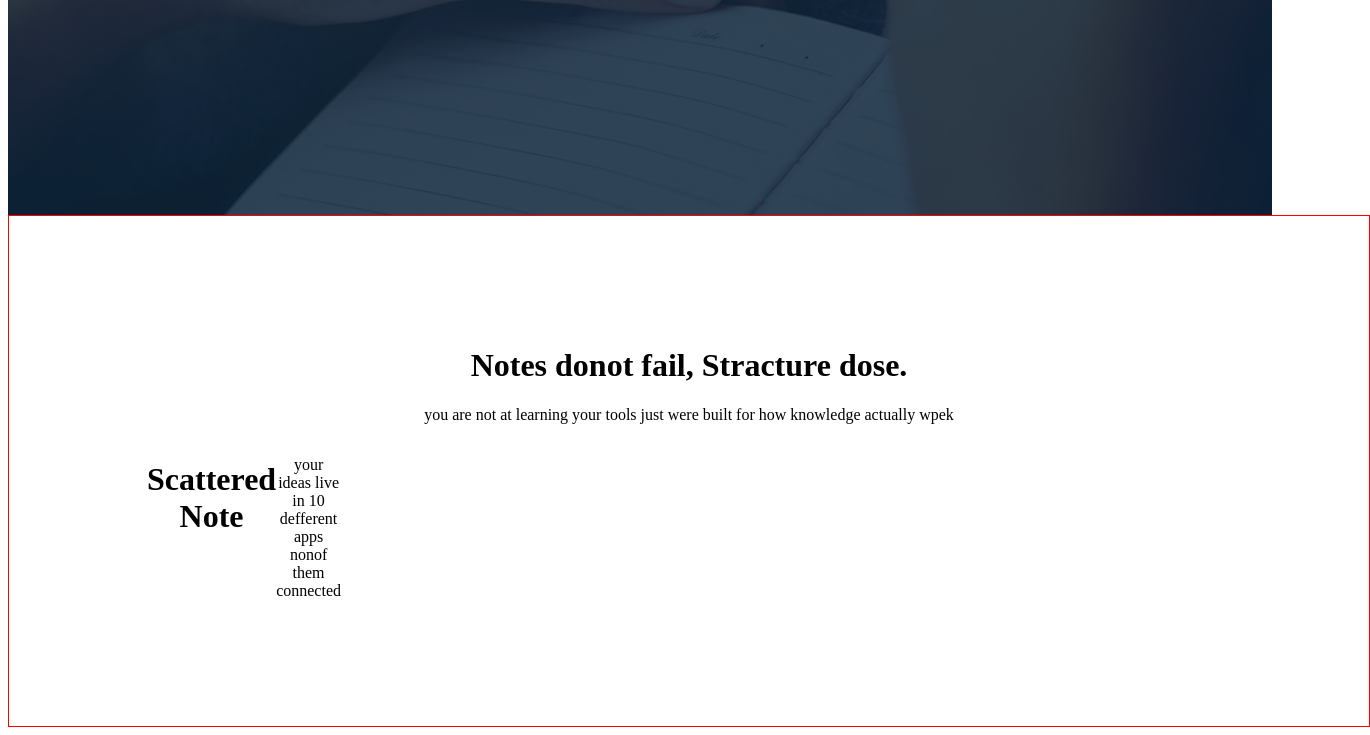
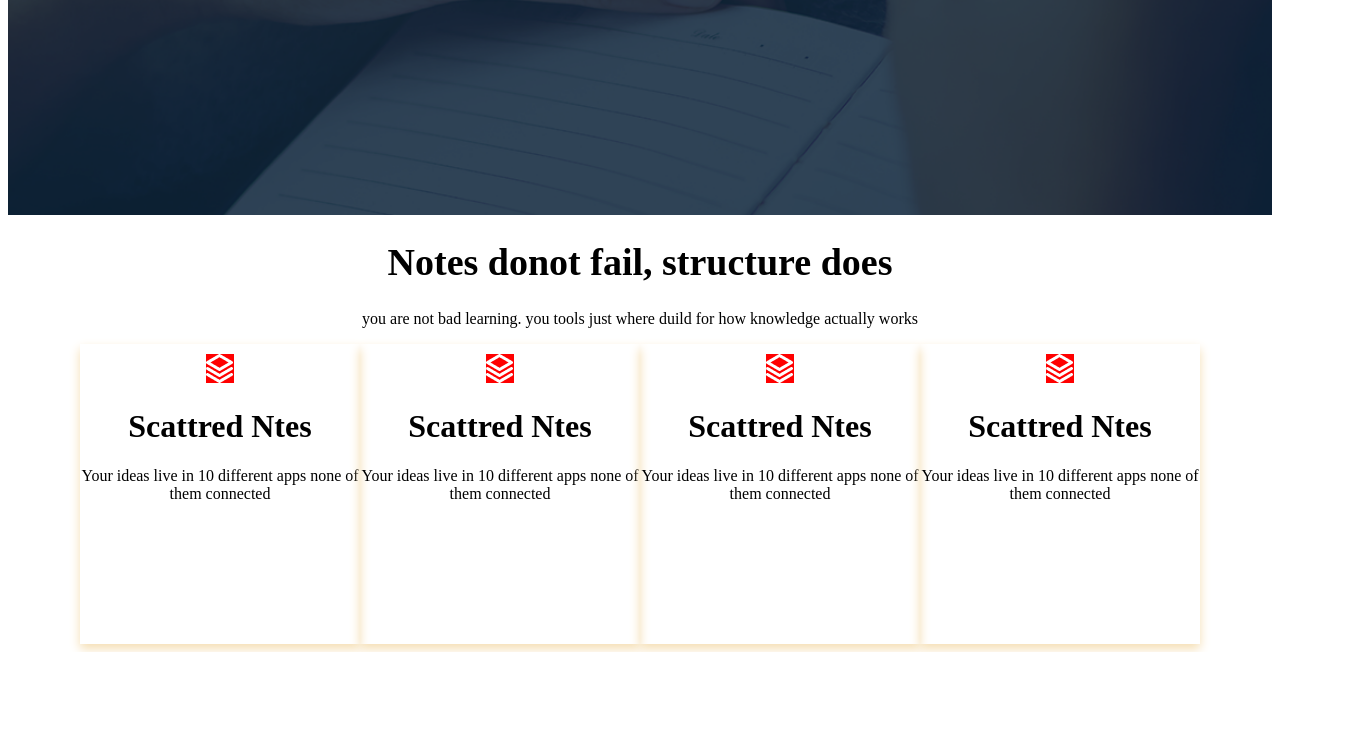
Before and after one commit to freelancer-1981/assignment-one, a plain HTML site: page index.html in a window 1280 px wide. Shown: the part 592-1327 px from the top of the page, 1370 px wide, since content can reach past the window. After the commit the page ends 1244 px from the top, so only its background shows below. Drawn offline with Linux system fonts and the light colour scheme.

Commit message:
added four card

```diff
--- a/assign.css
+++ b/assign.css
@@ -52,3 +52,17 @@
 
   .card{display: flex; justify-content: space-between;
   width: 125px;}
+
+
+  .card-header{ width:100%; align-items: center;
+     margin: auto; text-align: center;}
+
+     .card-header h1{font-size: 38px; font: bold;}
+
+     .four-card{ border: 1 px solid red; display: flex;
+       justify-content: space-around; margin: auto; width: 1120px;}
+
+      .card-design img{background-color: red; margin-top: 10px;}
+     .card-design{ width: 322px; height: 300px; text-align: center;
+      align-items: center; box-shadow: 0px 5px 10px wheat; gap: 5px;}
+      .card-design:hover{cursor: pointer; background-color: magenta;}
--- a/index.html
+++ b/index.html
@@ -13,8 +13,7 @@
         <nav>
 
             <div>
-                <img src="/Materials/assets/logo-navbar.png" alt="">
-
+               <img src="./Materials/assets/logo-navbar.png" alt="">
             </div>
 
             <ul>
@@ -58,28 +57,59 @@
 
 
             <section-02>
+            <div class="care-container">
 
-                <div class="card-container">
-                    <div>
-                    <h1>Notes donot fail, Stracture dose.</h1>
-                    <p>you are not at learning your tools just were built for how knowledge actually wpek</p>
-                   </div>
+                 <div class="card-header">
 
-                 <div class="card">
+                    <h1>Notes donot fail, structure does</h1>
+                    <p>you are not bad learning. you tools just
+                    where duild for how knowledge actually works</p>
 
-                        <div> <img src="./Materials/assets/Vector.png" alt=""></div>
+                </div>
 
-                        <h1>Scattered Note</h1>
-                        <p>your ideas live in 10 defferent apps nonof them connected</p>
+
+                  <div class="four-card">
+
+                    <div class="card-design">
+                        <img src="/Materials/assets/Vector.png" alt="">
+                        <h1>Scattred Ntes</h1>
+                        <p>Your ideas live in 10 different apps none of them connected  </p>
+
+                    </div>
+                    <div class="card-design">
+                        <img src="/Materials/assets/Vector.png" alt="">
+                        <h1>Scattred Ntes</h1>
+                        <p>Your ideas live in 10 different apps none of them connected  </p>
+
+                    </div>
+                    <div class="card-design">
+                        <img src="/Materials/assets/Vector.png" alt="">
+                        <h1>Scattred Ntes</h1>
+                        <p>Your ideas live in 10 different apps none of them connected  </p>
+
+                    </div>
+                    <div class="card-design">
+                        <img src="/Materials/assets/Vector.png" alt="">
+                        <h1>Scattred Ntes</h1>
+                        <p>Your ideas live in 10 different apps none of them connected  </p>
 
                     </div>
 
-             </div>
 
-             <section>
+                    </div>
 
 
-        </header>
+                 </div>
+
+
+
+
+
+
+    <section>
+
+
+    </header>
 
 
 
```
